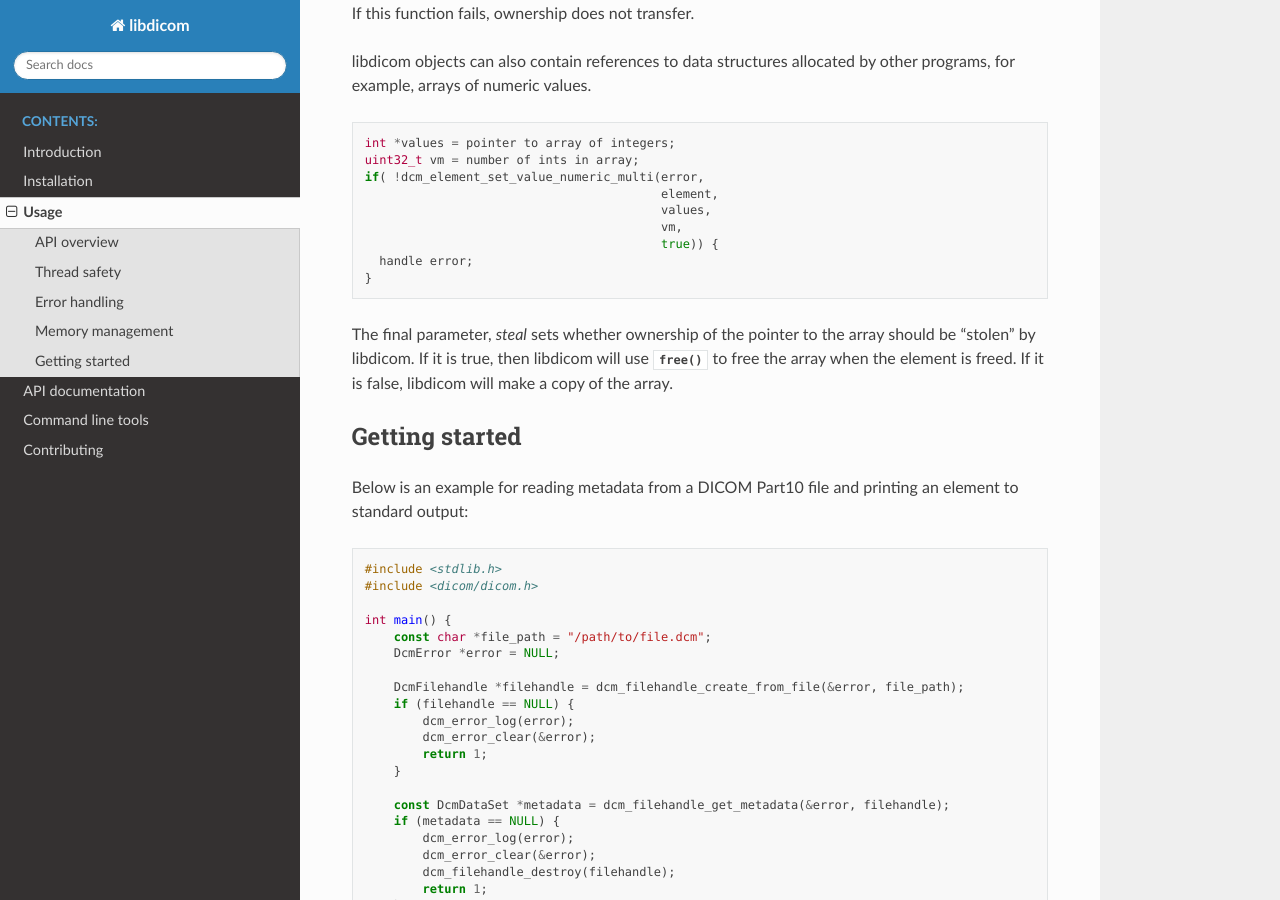
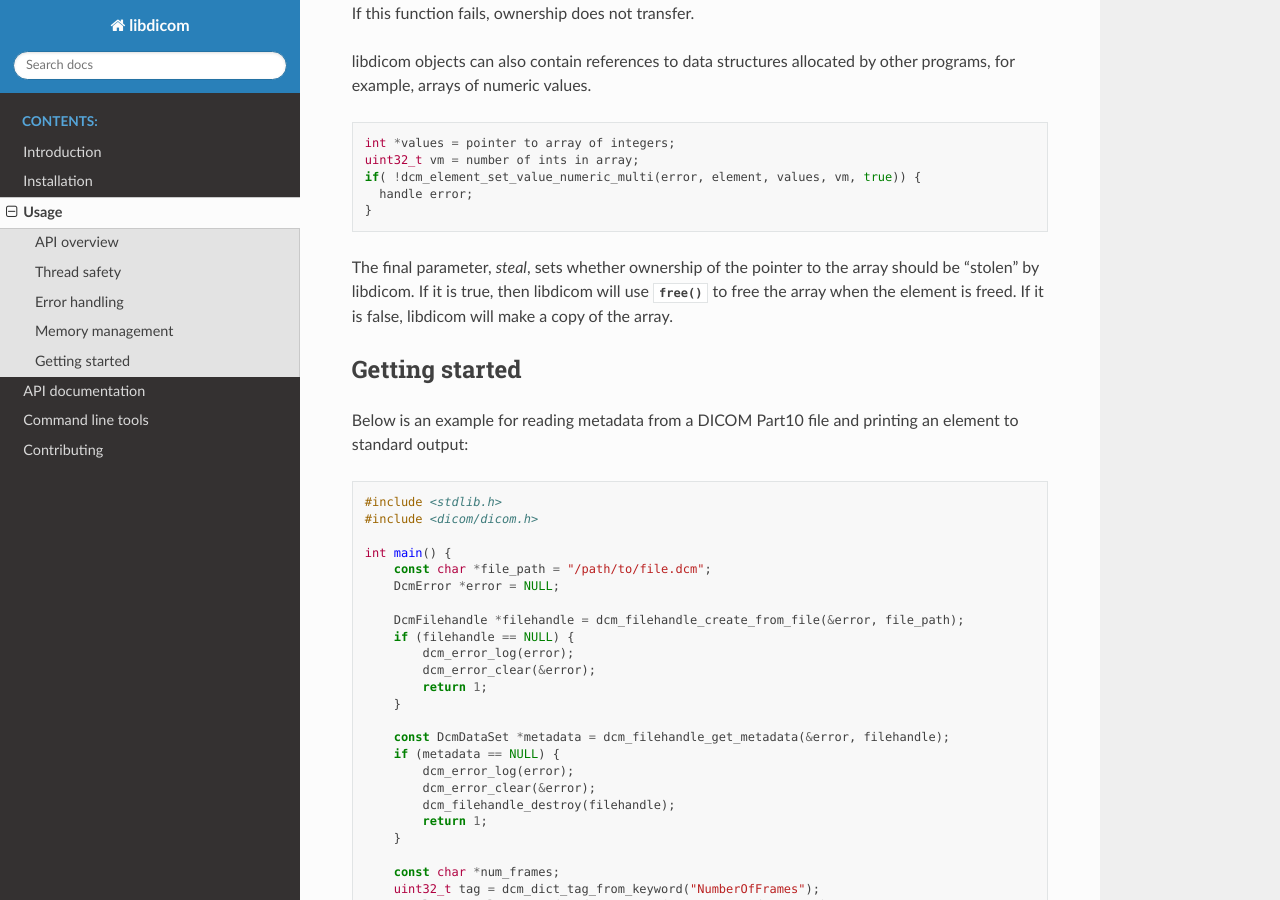
Before and after one commit to ImagingDataCommons/libdicom, a Sphinx documentation site: the page built from doc/source/usage.rst, in a window 1280 px wide and 900 px high, scrolled down 3546 px. Built offline with Sphinx 7.4.7 and the Read the Docs theme 2.0.0, drawn with Linux system fonts in a browser that asks for light colours.

```diff
--- a/doc/source/conf.py
+++ b/doc/source/conf.py
@@ -14,6 +14,7 @@ from glob import glob
 import os
 import sys
 from hawkmoth.util import readthedocs
+from hawkmoth.util import compiler
 from clang.cindex import Config as clang_config
 
 # -- Project information -----------------------------------------------------
@@ -58,6 +59,8 @@ html_static_path = ['_static']
 
 hawkmoth_root = os.path.abspath('../../include')
 readthedocs.clang_setup()
+hawkmoth_clang = compiler.get_include_args()
+hawkmoth_clang.append(f"-I{os.path.abspath('../../build')}")
 if sys.platform == 'darwin':
     lib_search_dirs = [
         '/usr/lib',
--- a/doc/source/usage.rst
+++ b/doc/source/usage.rst
@@ -207,15 +207,11 @@ other programs, for example, arrays of numeric values.
 
     int *values = pointer to array of integers;
     uint32_t vm = number of ints in array;
-    if( !dcm_element_set_value_numeric_multi(error,
-                                             element,
-                                             values,
-                                             vm,
-                                             true)) {
+    if( !dcm_element_set_value_numeric_multi(error, element, values, vm, true)) {
       handle error;
     }
 
-The final parameter, `steal` sets whether ownership of the pointer to the
+The final parameter, `steal`, sets whether ownership of the pointer to the
 array should be "stolen" by libdicom. If it is true, then libdicom will use
 :c:func:`free()` to free the array when the element is freed. If it is false,
 libdicom will make a copy of the array.
```
